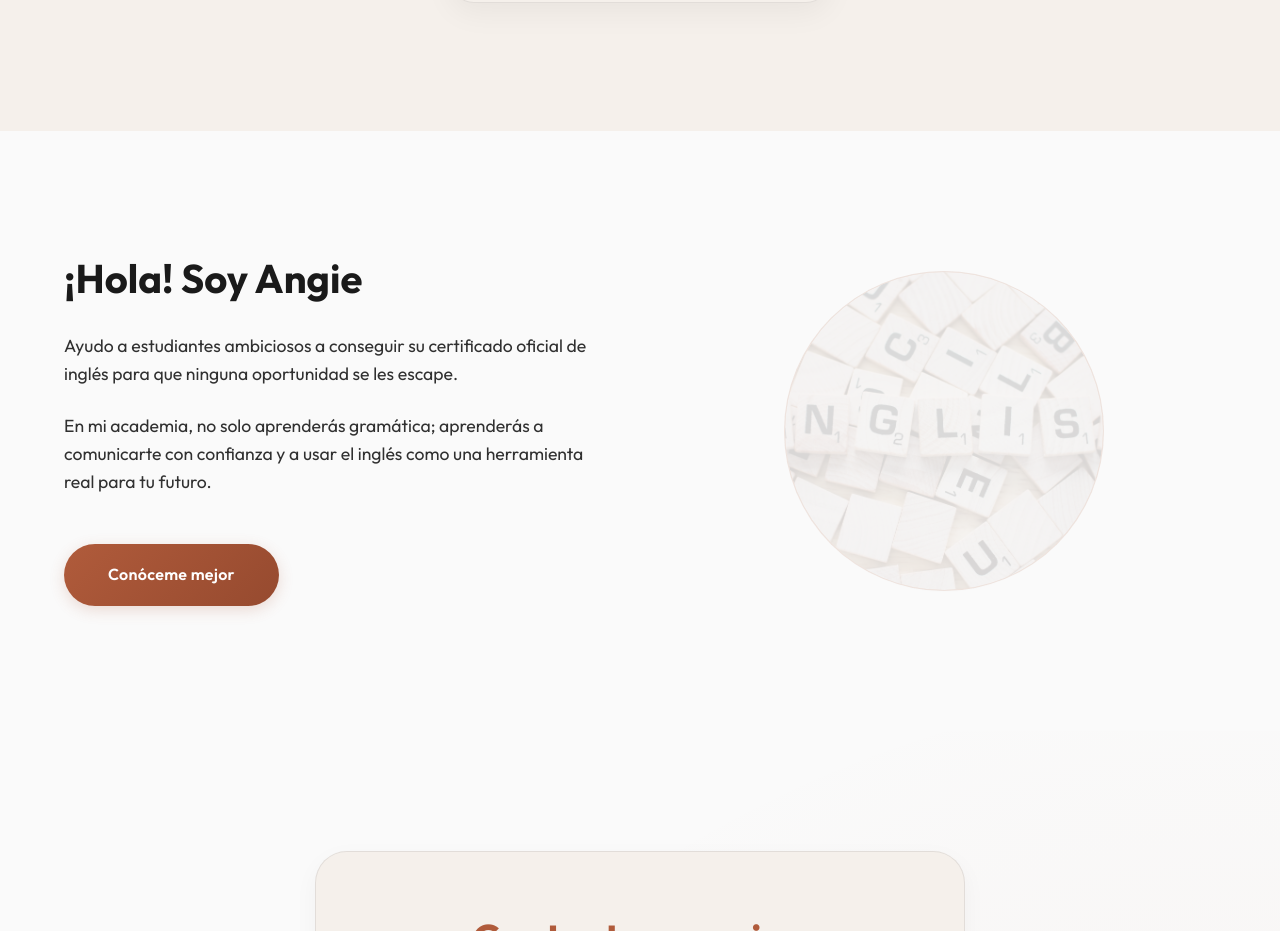
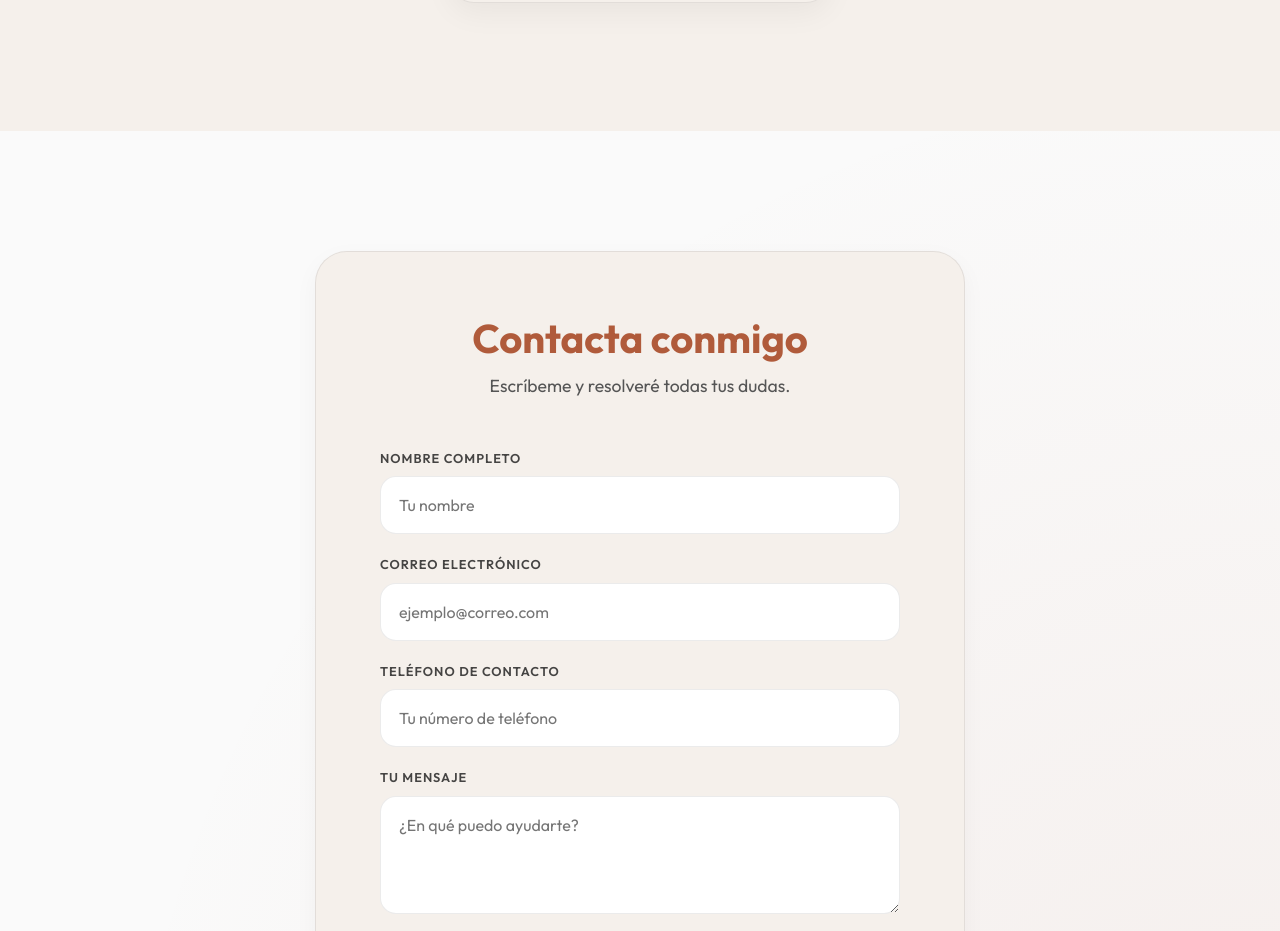
Before and after one commit to MRxRafi/bimalingua-web, a Next.js app: page / in a window 1280 px wide. Shown: the part 8360-9291 px from the top of the page. Built offline with nearby package versions, Linux system fonts and the light colour scheme; a web font is replaced by a local one.

Commit message:
Eliminar parte ¡Hola! Soy Angie

```diff
--- a/src/app/page.tsx
+++ b/src/app/page.tsx
@@ -283,32 +283,7 @@ export default function Home() {
 
           <PricingSection />
 
-          <section id="sobre-mi" className={styles.about}>
-            <div className="container">
-              <div className={styles.aboutContent}>
-                <FadeIn direction="left" className={styles.aboutText}>
-                  <h2 className="accent">¡Hola! Soy Angie</h2>
-                  <p>Ayudo a estudiantes ambiciosos a conseguir su certificado oficial de inglés para que ninguna oportunidad se les escape.</p>
-                  <p>En mi academia, no solo aprenderás gramática; aprenderás a comunicarte con confianza y a usar el inglés como una herramienta real para tu futuro.</p>
-                  <div style={{ marginTop: '3rem' }}>
-                    <Link href="/sobre-mi" className="btn btn-primary">Conóceme mejor</Link>
-                  </div>
-                </FadeIn>
-                <div className={styles.aboutDecoration}>
-                  <div className={`${styles.decorationCircle} glass`}>
-                    <Image
-                      src="/assets/home-head.webp"
-                      alt="Bimalingua Angie"
-                      width={350}
-                      height={350}
-                      className={styles.tilesDecoration}
-                      style={{ borderRadius: '50%', objectFit: 'cover', opacity: 0.8 }}
-                    />
-                  </div>
-                </div>
-              </div>
-            </div>
-          </section>
+
 
           <section id="contacto" className={styles.contactSection}>
             <div className="container">
```
